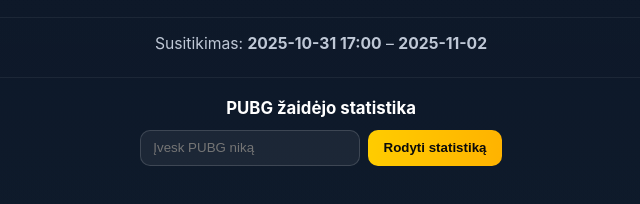
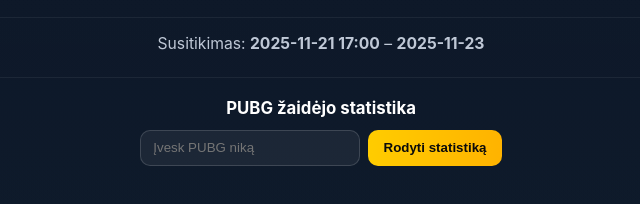
Before and after one commit to nfc-tag-info/pubg, a plain HTML site: page index.html in a window 1280 px wide. Shown: the part 390-594 px from the top of the page, 319-959 px from the left. Drawn offline with Linux system fonts and the light colour scheme.

Commit message:
Update index.html

```diff
--- a/index.html
+++ b/index.html
@@ -131,7 +131,7 @@
       <div class="box"><span class="num" id="seconds">--</span><span class="lbl">sek.</span></div>
     </section>
 
-    <p class="date">Susitikimas: <strong>2025-10-31 17:00</strong> – <strong>2025-11-02</strong></p>
+    <p class="date">Susitikimas: <strong>2025-11-21 17:00</strong> – <strong>2025-11-23</strong></p>
 
     <!-- PUBG paieškos juosta -->
     <section class="stats">
@@ -145,7 +145,7 @@
   </main>
 
 <script>
-  // ===== COUNTDOWN iki 2025-10-31 17:00 =====
+  // ===== COUNTDOWN iki 2025-11-21 17:00 =====
   // Pastaba: skaičiuojama pagal žiūrinčiojo įrenginio laiko zoną.
   // Jei įrenginys Lietuvoje – tai bus 17:00 Lietuvos laiku.
   const target = new Date(2025, 9, 31, 17, 0, 0); // (mėnesiai 0-based: 9 = spalis)
```
